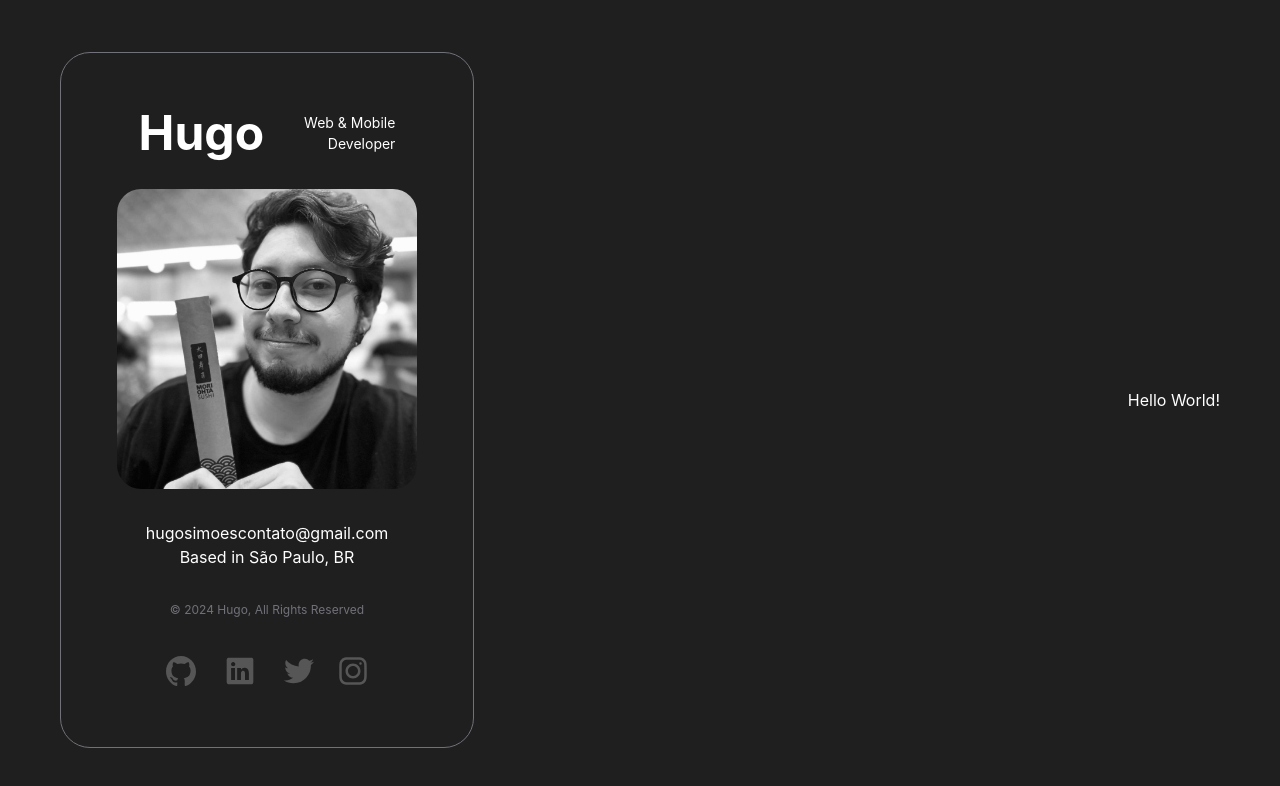
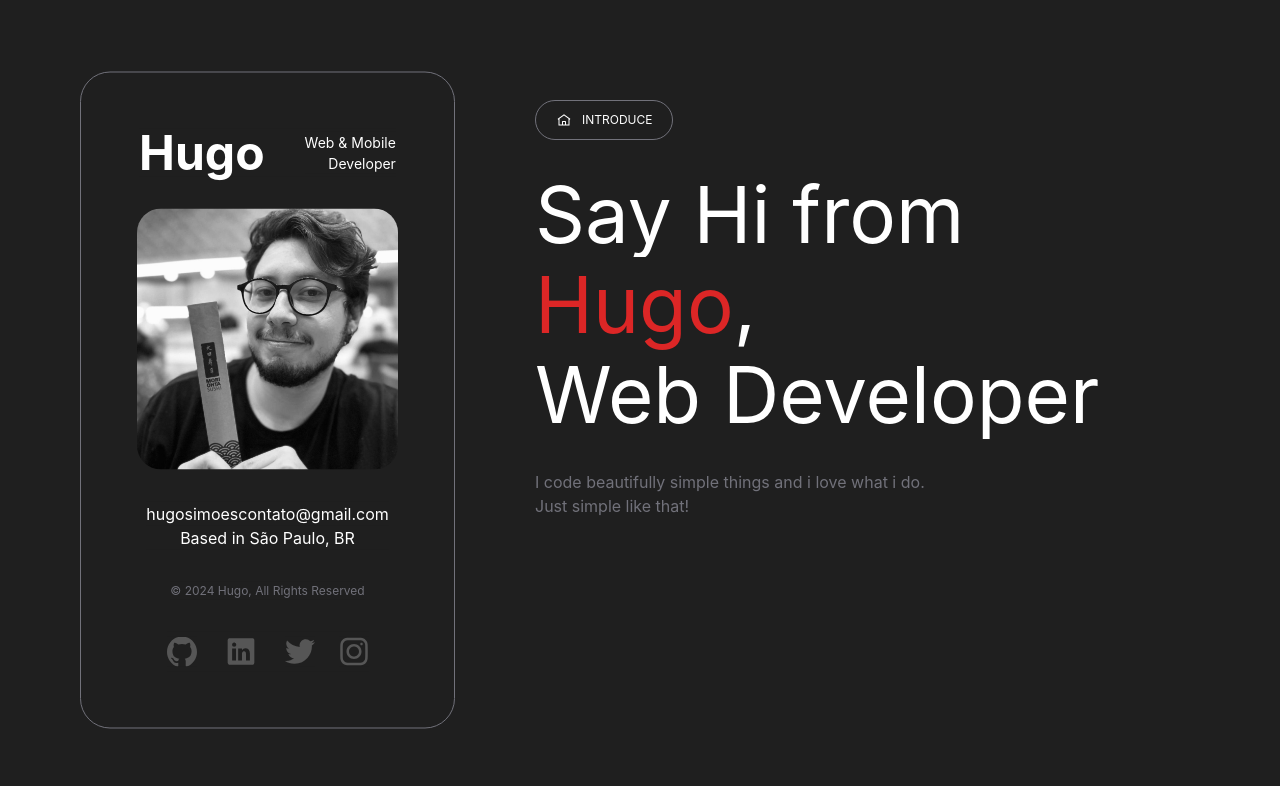
Before and after one commit to hugosimoesdev/my-portfolio, a Next.js app: page / in a window 1280 px wide. Shown: the top 786 px of the page. Built offline with nearby package versions, Linux system fonts and the light colour scheme.

Commit message:
Add: Home component

```diff
--- a/app/page.jsx
+++ b/app/page.jsx
@@ -1,7 +1,21 @@
+import Image from "next/image";
+
 export default function Home() {
   return (
-    <main>
-      <h1>Hello World!</h1>
+    <main className="home">
+      <div className="flex gap-[10px] item-center light-border">
+        <Image src="/icons/home.svg" width={16} height={16} />
+        <p className="text-[12px]">INTRODUCE</p>
+      </div>
+      <p className="text-[78px] leading-[90px]">
+        Say Hi from <span className="text-red-600">Hugo</span>, <br />
+        Web Developer
+      </p>
+      <p className="text-zinc-500">
+        I code beautifully simple things and i love what i do.
+        <br />
+        Just simple like that!
+      </p>
     </main>
   );
 }
--- a/styles/globals.css
+++ b/styles/globals.css
@@ -11,7 +11,7 @@
 .app {
   height: 100vh;
   display: flex;
-  align-items: center;
+  align-items: flex-start;
   justify-content: space-between;
   margin: 0px 60px;
 }
@@ -24,12 +24,22 @@
 
 .card {
   @apply w-fit justify-center items-center flex flex-col p-14 gap-8 card_border text-white;
-  /* position: fixed; */
-  /* left: 20px;
+  position: relative;
+  left: 20px;
   top: 50%;
-  transform: translateY(-50%); */
+  transform: translateY(-50%);
 }
 
 .card_border {
   @apply border rounded-[30px] border-zinc-500;
 }
+
+/* Home Component */
+
+.home {
+  @apply flex flex-col gap-[30px] m-[100px];
+}
+
+.light-border {
+  @apply card_border w-fit px-[20px] py-[10px];
+}
```
Also changed, not shown: public/icons/home.png (deleted), public/icons/home.svg (added).
